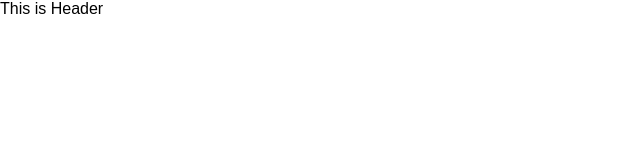
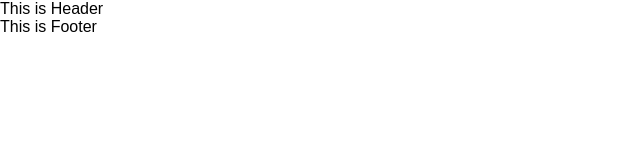
Before and after one commit to prabodhmeshram/traverse-my-history-web, a React (Create React App) app: page / in a window 1280 px wide. Shown: the top 160 px of the page, without its empty margins (0-640 px from the left). Built offline with nearby package versions, Linux system fonts and the light colour scheme.

Commit message:
Added Footer

```diff
--- a/src/components/Footer/footer.js
+++ b/src/components/Footer/footer.js
@@ -0,0 +1,10 @@
+import React from "react";
+export const Footer = () => {
+
+    return (
+        <div>
+            This is Footer
+        </div>
+    )
+
+}
--- a/src/containers/Dashboard/dashboard.js
+++ b/src/containers/Dashboard/dashboard.js
@@ -1,5 +1,6 @@
 import React, { Component } from "react";
 import {Header} from "../../components/Header/header";
+import {Footer} from "../../components/Footer/footer";
 export class Dashboard extends Component{
 
     render(){
@@ -7,6 +8,8 @@
             <div>
                 <header>
                     <Header />
+
+                    <Footer />
                 </header>
             </div>
         );
```
